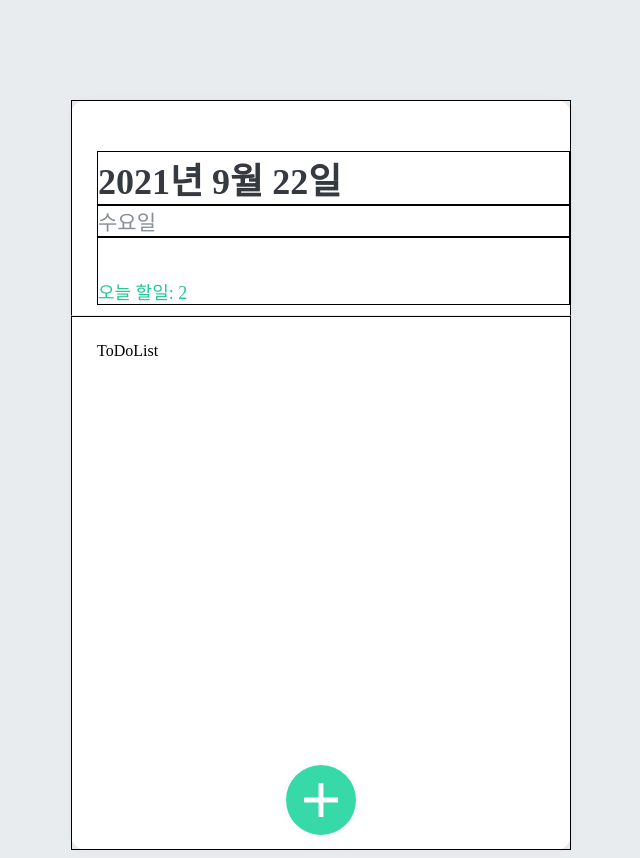
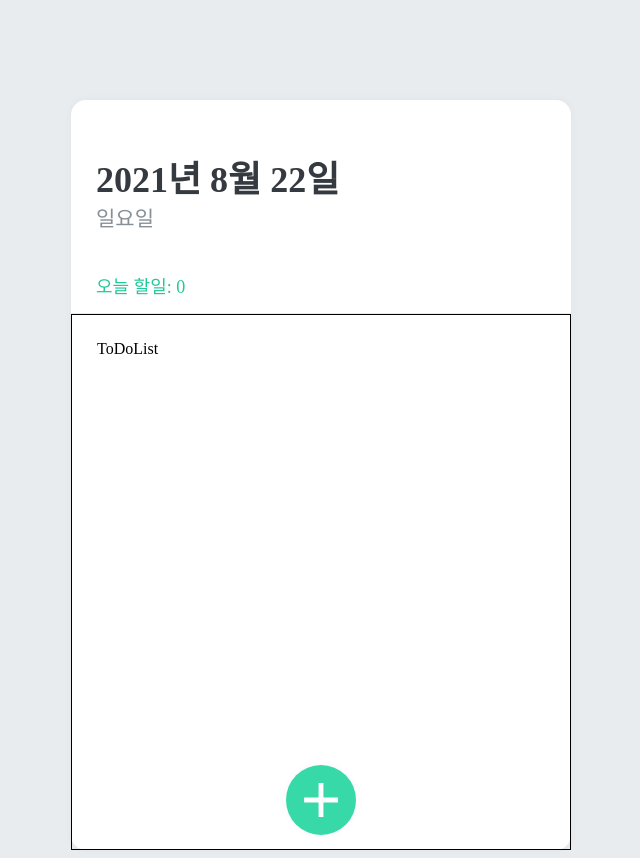
Before and after one commit to uyeong-jay/toy-projects, a React (Create React App) app: page / in a window 1280 px wide. Shown: the whole page, without its empty margins (319-959 px from the left). Built offline with nearby package versions, Linux system fonts and the light colour scheme.

Commit message:
[UPDATE] added today's date

```diff
--- a/src/components/ToDoHead.js
+++ b/src/components/ToDoHead.js
@@ -1,24 +1,21 @@
-import React from 'react';
-import styled from 'styled-components';
+import React from "react";
+import styled from "styled-components";
+import { useToDoState } from "../hooks/useToDoContext";
 
 const ToDoHeadBlock = styled.div`
-  border: 1px solid black;
   flex: 0.25;
   padding: 50px 0px 10px 25px;
   border-bottom: 1px solid #e9ecef;
   h1 {
-    border: 1px solid black;
     margin: 0;
     font-size: 36px;
     color: #343a40;
   }
   .day {
-    border: 1px solid black;
     font-size: 21px;
     color: #868e96;
   }
   .tasks-left {
-    border: 1px solid black;
     padding-top: 40px;
     font-size: 18px;
     color: #20c997;
@@ -26,13 +23,24 @@ const ToDoHeadBlock = styled.div`
 `;
 
 const ToDoHead = () => {
-  return(
+  const toDoState = useToDoState();
+  const todayToDos = toDoState.filter((v, i) => v.done === false).length;
+
+  const date = new Date();
+  const todayDateString = date.toLocaleString("ko-KR", {
+    year: "numeric",
+    month: "long",
+    day: "numeric",
+  });
+  const todayWeekdayString = date.toLocaleString("ko-KR", { weekday: "long" });
+
+  return (
     <ToDoHeadBlock>
-      <h1>2021년 9월 22일</h1>
-      <div className="day">수요일</div>
-      <div className="tasks-left">오늘 할일: 2</div>
+      <h1>{todayDateString}</h1>
+      <div className="day">{todayWeekdayString}</div>
+      <div className="tasks-left">오늘 할일: {todayToDos}</div>
     </ToDoHeadBlock>
   );
-}
+};
 
 export default ToDoHead;
```
